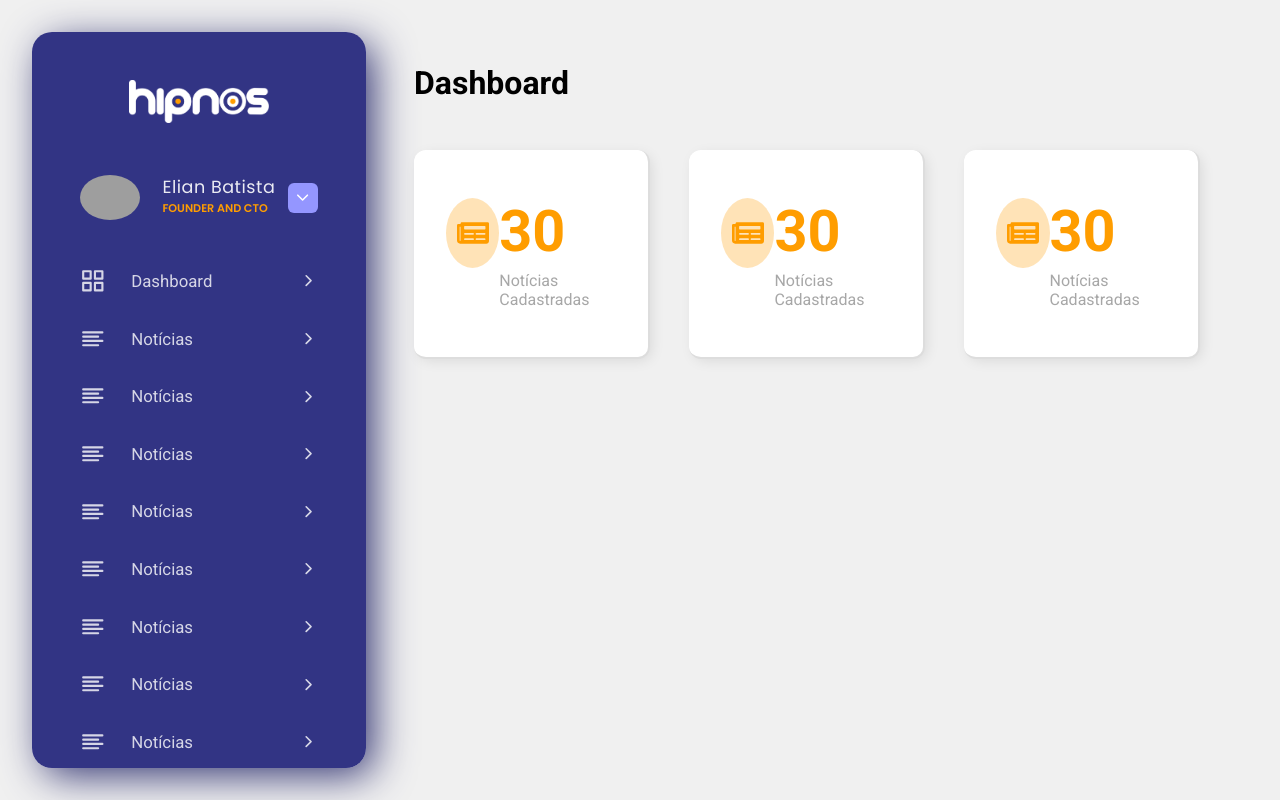
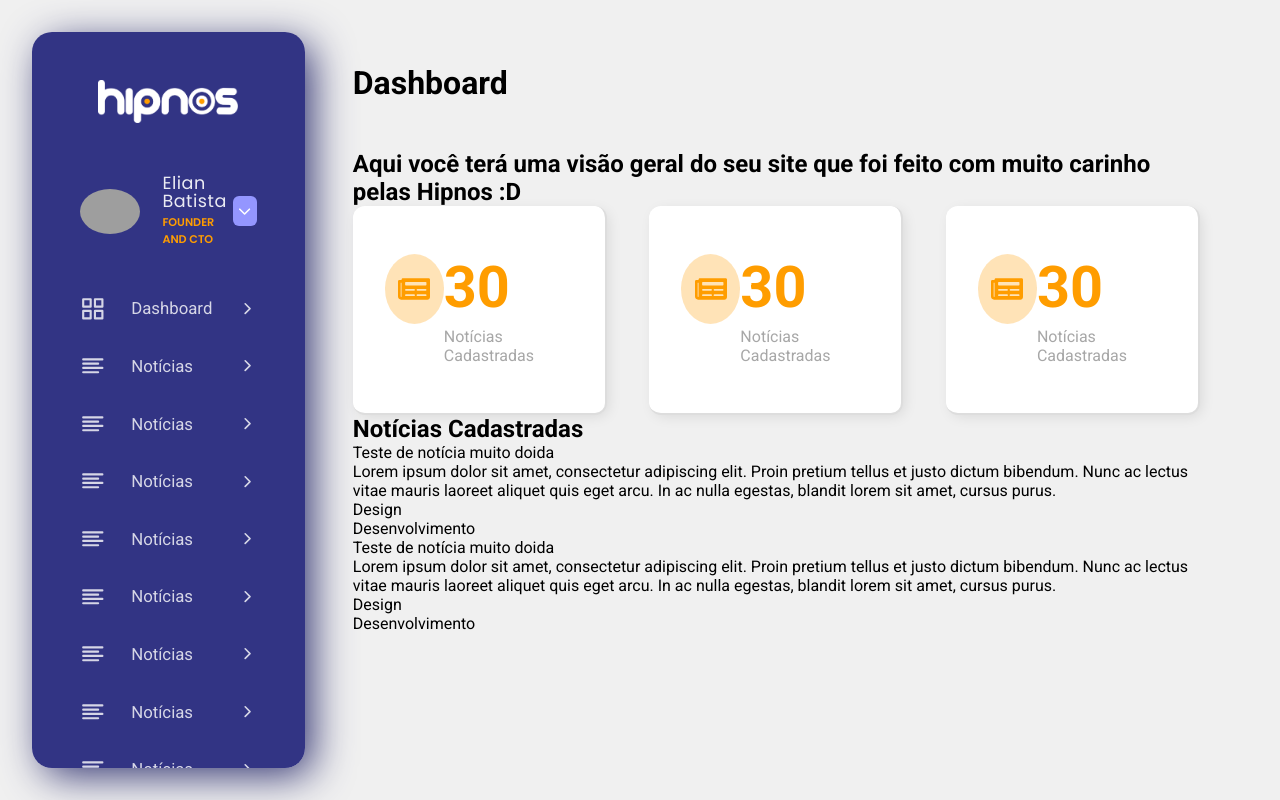
Before and after one commit to agenciahipnos/admin-panel, a React (Create React App) app: page / in a window 1280 px wide. Built offline with nearby package versions, Linux system fonts and the light colour scheme; grey boxes are pictures that could not be loaded.

Commit message:
dashboard

```diff
--- a/src/components/dashboard/Dashboard.tsx
+++ b/src/components/dashboard/Dashboard.tsx
@@ -8,6 +8,9 @@ const Dashboard: React.FC = () => {
       <h1>
         Dashboard
       </h1>
+      <h2 className="subtitle">
+        Aqui você terá uma visão geral do seu site que foi feito com muito carinho pelas Hipnos :D
+      </h2>
       <div className="section-counting">
         <div className="counting">
           <div className="icon">
@@ -49,6 +52,51 @@ const Dashboard: React.FC = () => {
           </div>
         </div>
       </div>
+      <h2 className="next-title">
+        Notícias Cadastradas
+      </h2>
+      <div className="section-last-news">
+        <div className="box-noticia">
+          <div className="title">
+            Teste de notícia muito doida
+          </div>
+          <div className="desc">
+            Lorem ipsum dolor sit amet, consectetur adipiscing elit. Proin pretium tellus et justo dictum bibendum. Nunc ac lectus vitae mauris laoreet aliquet quis
+            eget arcu. In ac nulla egestas, blandit lorem sit amet, cursus purus.
+          </div>
+          <div className="tags">
+            <div className="tag">
+              Design
+            </div>
+            <div className="tag">
+              Desenvolvimento
+            </div>
+          </div>
+          <div className="dots">
+
+          </div>
+        </div>
+        <div className="box-noticia">
+          <div className="title">
+            Teste de notícia muito doida
+          </div>
+          <div className="desc">
+            Lorem ipsum dolor sit amet, consectetur adipiscing elit. Proin pretium tellus et justo dictum bibendum. Nunc ac lectus vitae mauris laoreet aliquet quis
+            eget arcu. In ac nulla egestas, blandit lorem sit amet, cursus purus.
+          </div>
+          <div className="tags">
+            <div className="tag">
+              Design
+            </div>
+            <div className="tag">
+              Desenvolvimento
+            </div>
+          </div>
+          <div className="dots">
+
+          </div>
+        </div>
+      </div>
     </div>
   )
 }
```
